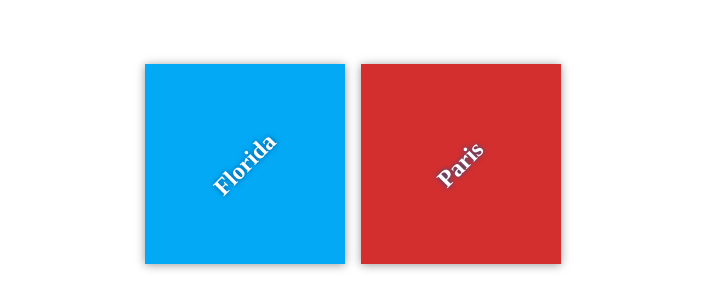
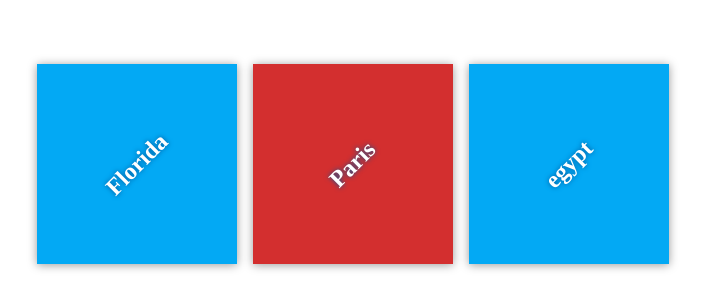
Before and after one commit to gehane/my_travels_plan, a plain HTML site: page index.html in a window 1280 px wide. Shown: the part 236-544 px from the top of the page, without its empty margins (287-992 px from the left). Drawn offline with Linux system fonts and the light colour scheme.

Commit message:
add egypt to destination

```diff
--- a/index.html
+++ b/index.html
@@ -17,6 +17,9 @@
             <div class="destination" id="paris">
                 <h2>Paris</h2>
             </div>
+			<div class="destination" id="egypt">
+                <h2>egypt</h2>
+            </div>
         </div>
     </div>
 
```
